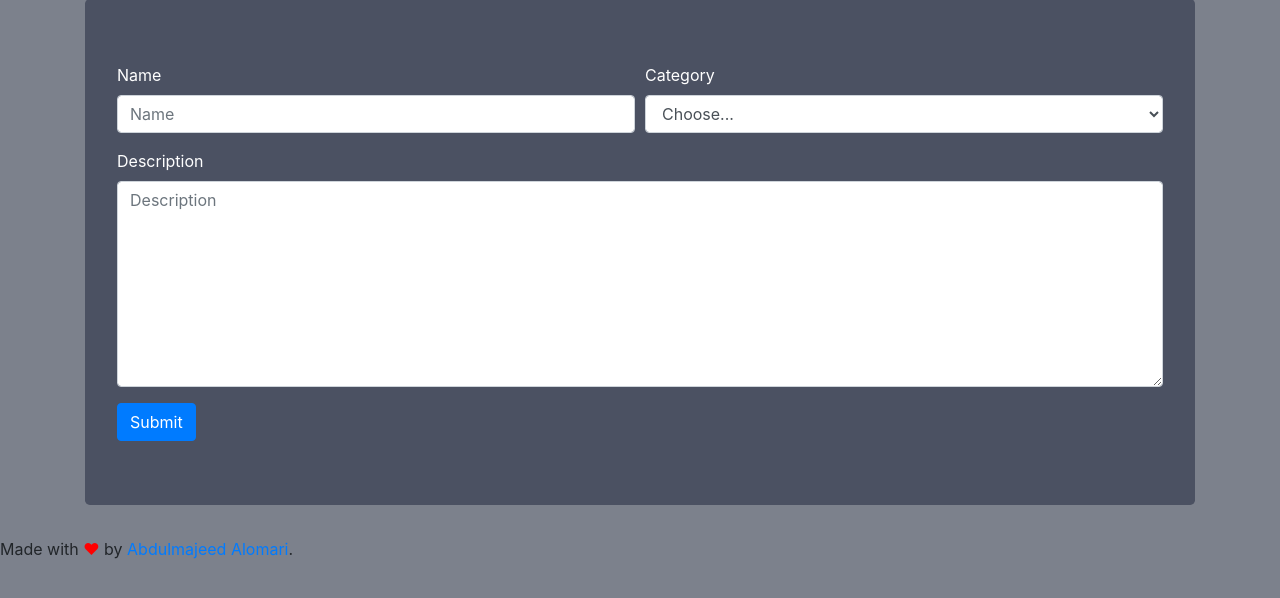
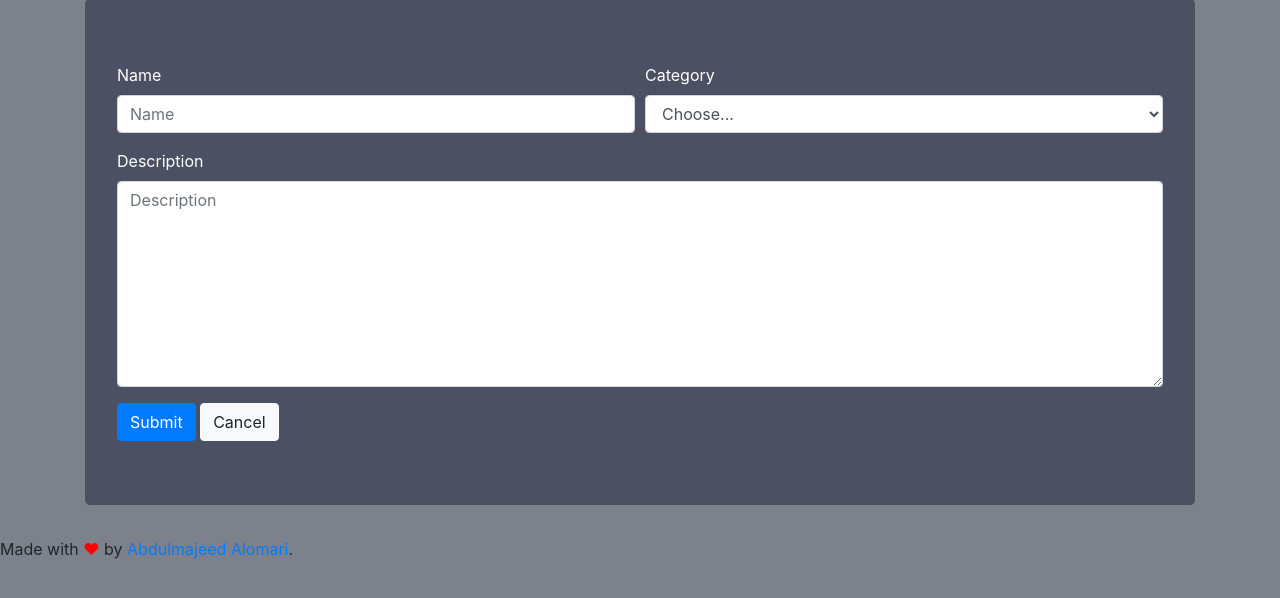
Before and after one commit to AbdulmajeedAlOmari/item-catalog-project, a Flask app: page /catalog/new in a window 1280 px wide. Shown: the part 119-717 px from the top of the page. Run offline with Flask 2, Linux system fonts and the light colour scheme; the visitor is signed in with stand-in values (Sample User, id 1); some libraries are stand-ins or nearby versions.

Commit message:
style: Add cancel buttons

```diff
--- a/templates/items/edit.html
+++ b/templates/items/edit.html
@@ -22,6 +22,7 @@
         <textarea name="description" id="inputDescription" class="form-control" rows="8" placeholder="Description" required>{{ item.description }}</textarea>
       </div>
       <button type="submit" class="btn btn-warning">Edit</button>
+      <a class="btn btn-light" href="/catalog/{{ item.category.name }}/{{ item.id }}">Cancel</a>
     </form>
 
   </div>
--- a/templates/items/new.html
+++ b/templates/items/new.html
@@ -22,6 +22,7 @@
         <textarea name="description" id="inputDescription" class="form-control" rows="8" placeholder="Description" required></textarea>
       </div>
       <button type="submit" class="btn btn-primary">Submit</button>
+      <a class="btn btn-light" href="/catalog">Cancel</a>
     </form>
 
   </div>
```
